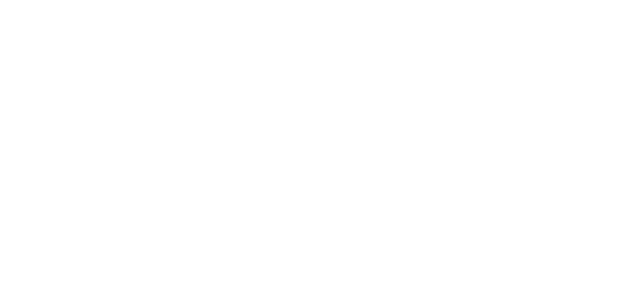
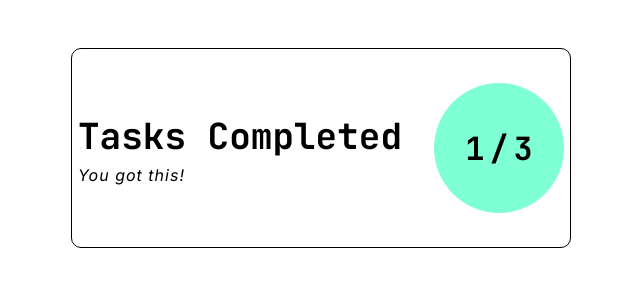
Before and after one commit to hanazzz/full-stack-todo-app, a PHP site: page / in a window 1280 px wide. Before the commit the part shown is empty. Shown: the top 300 px of the page, without its empty margins (319-959 px from the left). Run offline with PHP 8.4, Linux system fonts and the light colour scheme; some libraries are stand-ins or nearby versions.

Commit message:
Create task tracker box and set up initial styling

```diff
--- a/index.php
+++ b/index.php
@@ -4,12 +4,30 @@
 <head>
     <meta charset="UTF-8">
     <meta name="viewport" content="width=device-width, initial-scale=1.0">
+    <script src="https://kit.fontawesome.com/59746a953b.js" crossorigin="anonymous"></script>
+    <link rel="preconnect" href="https://fonts.googleapis.com">
+    <link rel="preconnect" href="https://fonts.gstatic.com" crossorigin>
+    <link href="https://fonts.googleapis.com/css2?family=Inter:ital,opsz,wght@0,14..32,100..900;1,14..32,100..900&family=JetBrains+Mono:ital,wght@0,100..800;1,100..800&display=swap" rel="stylesheet">
     <link rel="stylesheet" href="style.css">
     <title>Full Stack To-Do App</title>
 </head>
 
 <body>
+    <main>
+        <div class="container">
+            <div class="todo-tracker">
+                <div class="task-tracker-text">
+                    <h1>Tasks Completed</h1>
+                    <p class="completed-subheading">You got this!</p>
+                </div>
+                <div class="task-counter">
+                    1 <span class="spacer">/</span> 3
+                </div>
+            </div>
+        </div>
+    </main>
 
+    <script src="app.js"></script>
 </body>
 
 </html>
--- a/style.css
+++ b/style.css
@@ -0,0 +1,76 @@
+/*
+
+Global Styles
+
+*/
+
+* {
+    margin: 0;
+    padding: 0;
+    box-sizing: border-box;
+}
+
+main {
+    text-align: center;
+    margin-top: 3rem;
+}
+
+body {
+    font-family: "Inter", sans-serif;
+}
+
+.container {
+    width: 90%;
+    max-width: 1440px;
+    margin: auto;
+}
+
+
+
+/*
+
+To-do Tracker
+
+*/
+
+h1 {
+    font-size: 36px;
+    font-family: "JetBrains Mono", monospace;
+}
+
+.todo-tracker {
+    display: flex;
+    align-items: center;
+    justify-content: center;
+    column-gap: 2rem;
+    border: 1px solid black;
+    border-radius: 10px;
+    width: 500px;
+    height: 200px;
+    margin: 0 auto;
+}
+
+.completed-subheading {
+    text-align: left;
+    padding-top: 5px;
+    font-style: italic;
+    font-size: 16px;
+    letter-spacing: 1px;
+}
+
+.task-counter {
+    background-color: aquamarine;
+    height: 130px;
+    width: 130px;
+    border-radius: 50%;
+    display: flex;
+    align-items: center;
+    justify-content: center;
+    font-family: "JetBrains Mono", monospace;
+    font-weight: bold;
+    font-size: 32px;
+}
+
+.spacer {
+    padding: 0 5px;
+}
```
